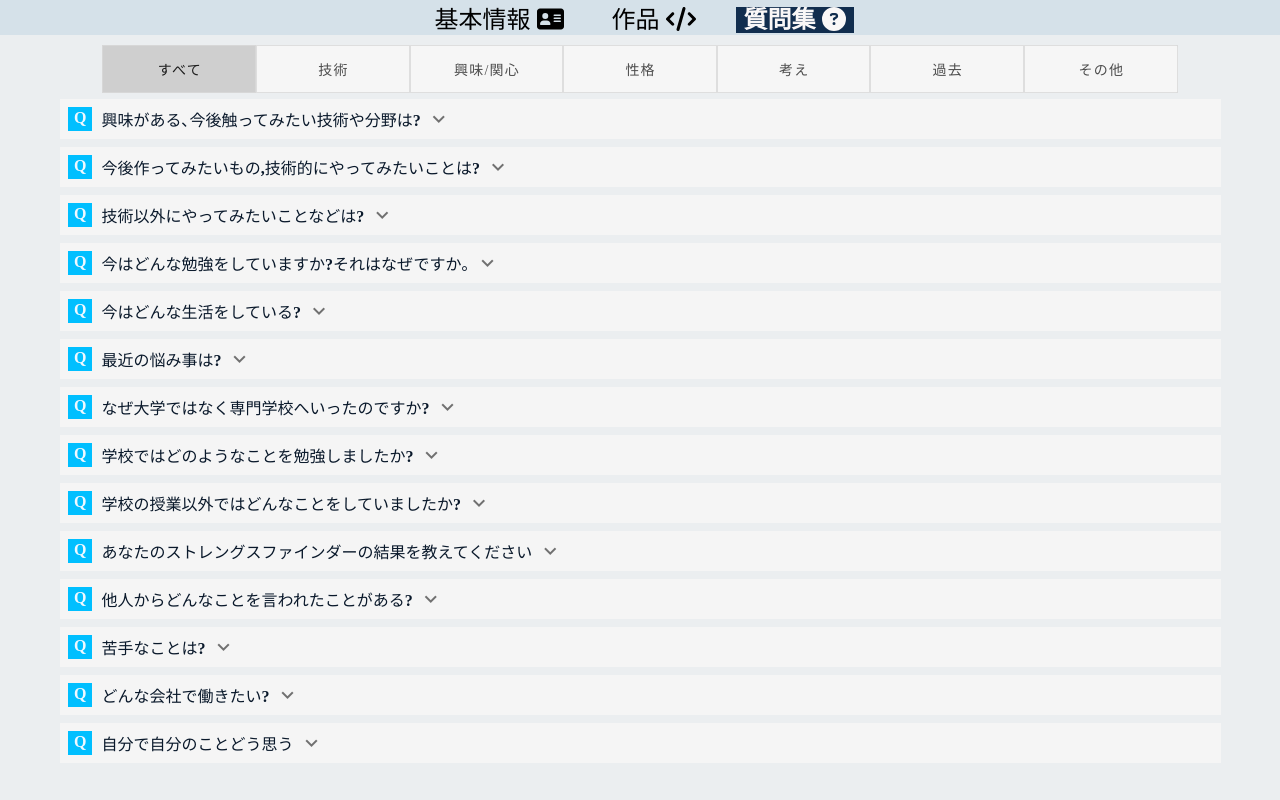
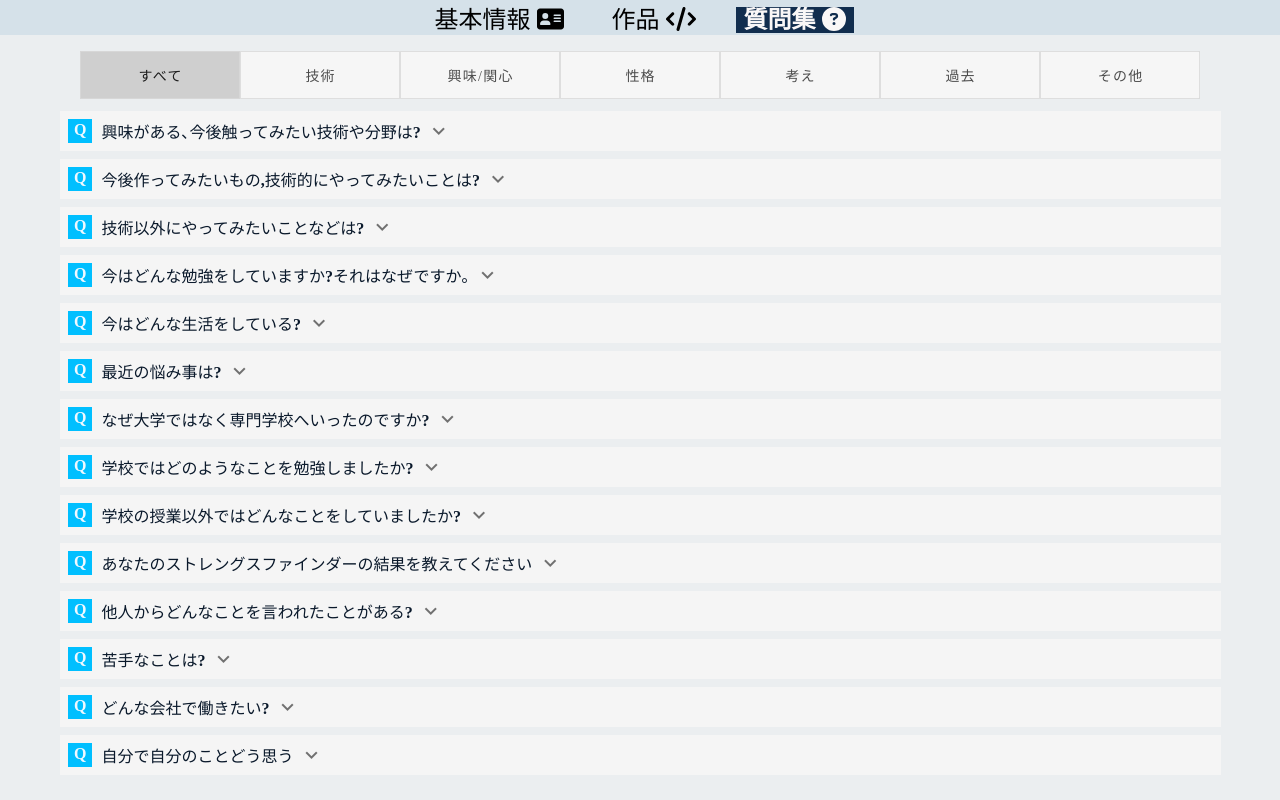
Before and after one commit to s19013/my-profile, a Vue app: page /FQA in a window 1280 px wide. Built offline with nearby package versions, Linux system fonts and the light colour scheme.

Commit message:
css調整

```diff
--- a/src/views/FQA.vue
+++ b/src/views/FQA.vue
@@ -68,28 +68,14 @@ export default {
 </script>
 
 <style lang="scss">
-@media (min-width: 451px) {
-  .tags {
-    flex-wrap: wrap;
-    margin: 10px auto;
-    button {
-      width: 12vw;
-    }
-    /* p{
-      width:2vw;
-    } */
-  }
-}
-@media (max-width: 450px) {
-  .tags {
-    flex-wrap: wrap;
-    margin: 20px auto;
-    button {
+.tags {
+  flex-wrap: wrap;
+  margin: 1rem auto;
+  button {
+    width: 10rem;
+    @media (max-width: 450px) {
       width: 25vw;
     }
-    /* p{
-      width:2vw;
-    } */
   }
 }
 .QA {
```
